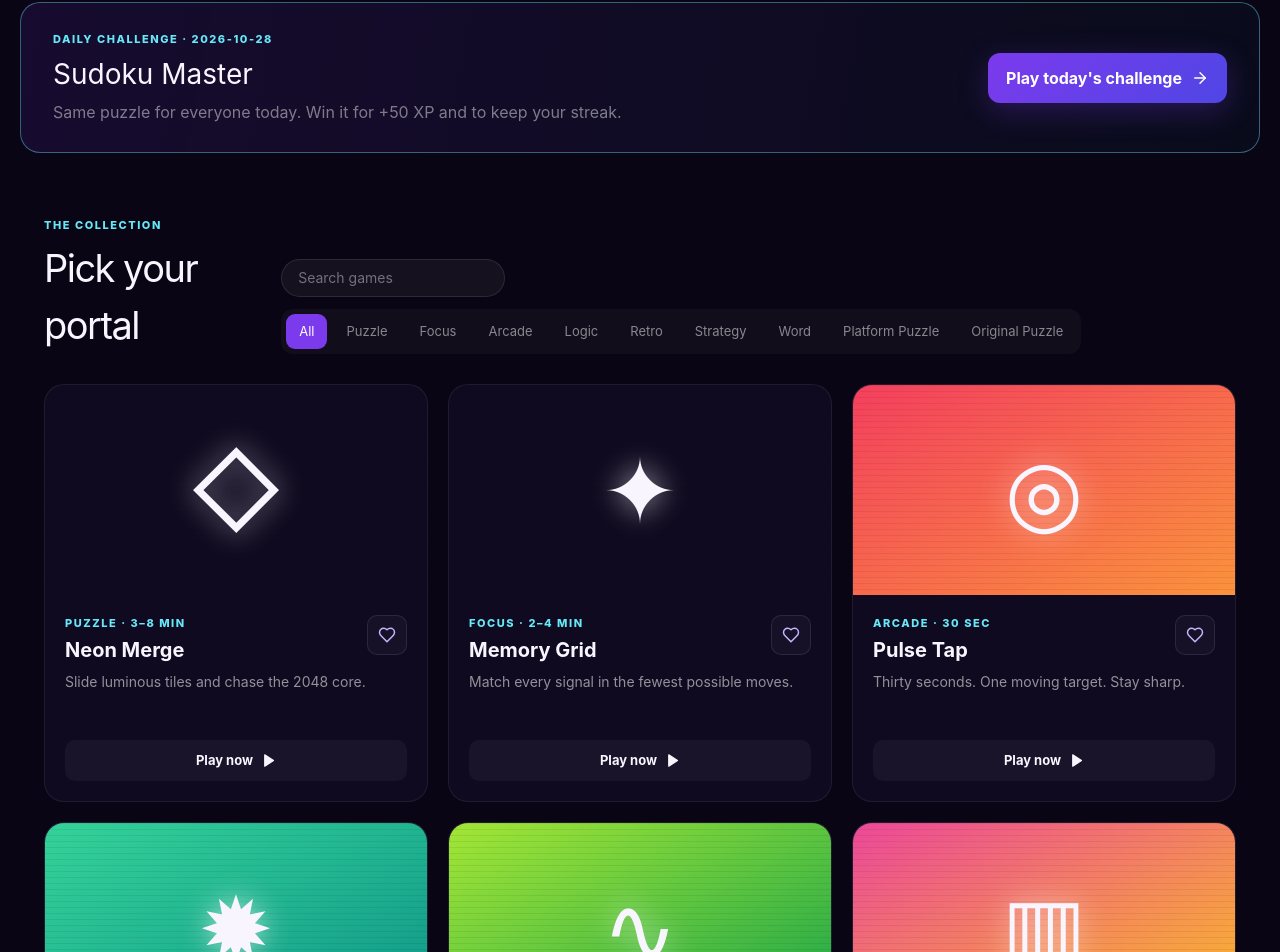
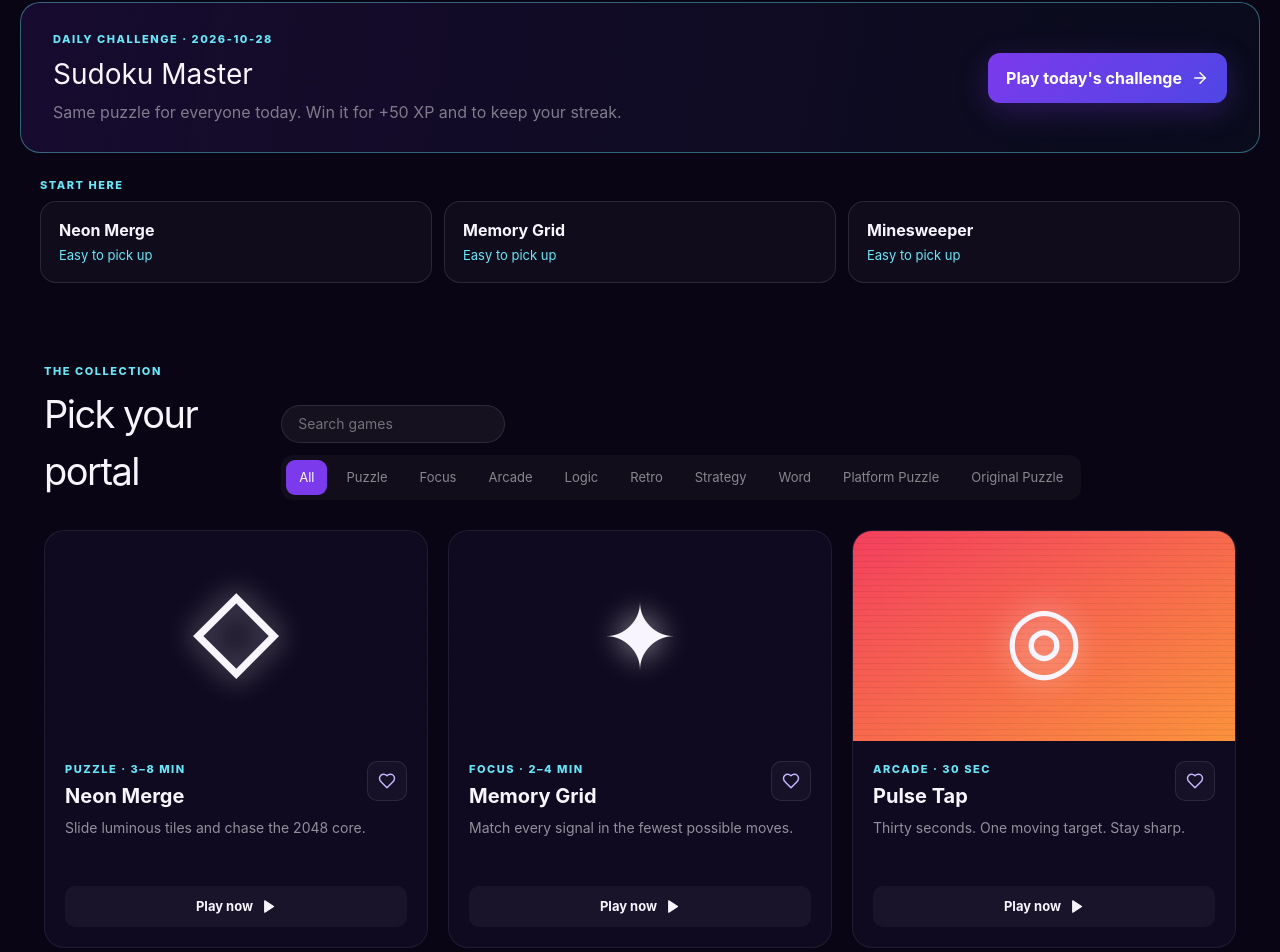
Before and after one commit to sweater9/govibearcadia, a React (Vite) app: page / in a window 1280 px wide. Shown: the part 1280-2232 px from the top of the page. Built offline with nearby package versions, Linux system fonts and the light colour scheme.

Commit message:
feat: add game recommendations to the home page
Three explainable picks from local history and favorites; friendly starters
for new players. Nothing leaves the device.

Co-Authored-By: Claude Sonnet 5.5 <noreply@anthropic.com>
Claude-Session: https://claude.ai/code/session_01QYmQqBpWQWLvPurbMi3Sd5

```diff
--- /dev/null
+++ b/src/lib/recommend.ts
@@ -0,0 +1,53 @@
+/** "What should I play next?" Local, deterministic and explainable: it only looks at this device's history and favorites. */
+import type { GameId, GameMeta, PlayRecord } from '../types'
+
+export type Recommendation = { gameId: GameId; reason: string }
+
+/** Friendly first picks for someone with no history yet. */
+export const STARTERS: readonly GameId[] = ['neon-merge', 'memory-grid', 'minesweeper']
+
+const DAY_MS = 86_400_000
+
+export function recommend(
+  games: readonly Pick<GameMeta, 'id' | 'category'>[],
+  history: readonly PlayRecord[],
+  favorites: readonly GameId[],
+  now: Date,
+  limit = 3,
+): Recommendation[] {
+  if (history.length === 0) {
+    const ids = new Set(games.map((g) => g.id))
+    const picks = [...STARTERS.filter((id) => ids.has(id)), ...games.map((g) => g.id).sort()]
+    return [...new Set(picks)].slice(0, limit).map((gameId) => ({ gameId, reason: 'Easy to pick up' }))
+  }
+
+  const stats = new Map<GameId, { plays: number; wins: number; last: number }>()
+  const byCategory = new Map<string, number>()
+  const categoryOf = new Map(games.map((g) => [g.id, g.category]))
+  for (const r of history) {
+    const s = stats.get(r.gameId) ?? { plays: 0, wins: 0, last: 0 }
+    s.plays++
+    if (r.won) s.wins++
+    s.last = Math.max(s.last, Date.parse(r.playedAt))
+    stats.set(r.gameId, s)
+    const cat = categoryOf.get(r.gameId)
+    if (cat) byCategory.set(cat, (byCategory.get(cat) ?? 0) + 1)
+  }
+
+  const scored: { gameId: GameId; score: number; reason: string }[] = []
+  for (const g of games) {
+    const s = stats.get(g.id)
+    const cat = byCategory.get(g.category) ?? 0
+    const options: { score: number; reason: string }[] = []
+    if (!s) options.push(cat > 0 ? { score: 10 + Math.min(cat, 10), reason: `You play a lot of ${g.category}` } : { score: 6, reason: 'Something new to try' })
+    if (s && s.wins === 0 && s.plays >= 2) options.push({ score: 8 + Math.min(s.plays, 5), reason: `${s.plays} tries and no win yet` })
+    if (favorites.includes(g.id) && (!s || now.getTime() - s.last > 7 * DAY_MS)) options.push({ score: 9, reason: 'One of your favorites' })
+    if (s && s.wins > 0) options.push({ score: 3 + Math.min((now.getTime() - s.last) / DAY_MS, 5), reason: 'Beat your best' })
+    const best = options.sort((a, b) => b.score - a.score)[0]
+    if (best) scored.push({ gameId: g.id, ...best })
+  }
+  return scored
+    .sort((a, b) => b.score - a.score || a.gameId.localeCompare(b.gameId))
+    .slice(0, limit)
+    .map(({ gameId, reason }) => ({ gameId, reason }))
+}
--- a/src/pages/Home.tsx
+++ b/src/pages/Home.tsx
@@ -5,17 +5,20 @@ import { GameCard } from '../components/GameCard'
 import { categories, games } from '../data/games'
 import { db, toggleFavorite } from '../lib/db'
 import { dailyChallenge, today } from '../lib/passport'
-import type { GameId, GameProgress } from '../types'
+import { recommend } from '../lib/recommend'
+import type { GameId, GameProgress, PlayRecord } from '../types'
 
 export function Home() {
   const [favorites, setFavorites] = useState<GameId[]>([])
   const [progress, setProgress] = useState<GameProgress[]>([])
+  const [history, setHistory] = useState<PlayRecord[] | null>(null)
   const [filter, setFilter] = useState('All')
   const [query, setQuery] = useState('')
 
   const load = useCallback(async () => {
     setFavorites((await db.favorites.toArray()).map((x) => x.gameId))
     setProgress(await db.progress.orderBy('lastPlayed').reverse().toArray())
+    setHistory(await db.history.toArray())
   }, [])
   useEffect(() => {
     void load()
@@ -30,6 +33,7 @@ export function Home() {
     )
   }, [filter, query])
 
+  const picks = useMemo(() => (history ? recommend(games, history, favorites, new Date()) : []), [history, favorites])
   const challenge = dailyChallenge(today(), games.filter((g) => g.daily).map((g) => g.id))
   const challengeGame = games.find((g) => g.id === challenge.gameId)!
   const recent = progress[0] && games.find((g) => g.id === progress[0].gameId)
@@ -104,6 +108,21 @@ export function Home() {
           </Link>
         </section>
       ) : null}
+      {picks.length ? (
+        <section className="recs" aria-label="Recommended for you">
+          <p className="eyebrow">{history?.length ? 'Recommended for you' : 'Start here'}</p>
+          <ul>
+            {picks.map((p) => (
+              <li key={p.gameId}>
+                <Link to={`/play/${p.gameId}`}>
+                  <strong>{games.find((g) => g.id === p.gameId)?.title}</strong>
+                  <small>{p.reason}</small>
+                </Link>
+              </li>
+            ))}
+          </ul>
+        </section>
+      ) : null}
       <section id="library" className="library">
         <div className="section-head">
           <div>
```
Also changed, not shown: src/styles.css, 3 other files (tests, documents, lock files or other folders).
